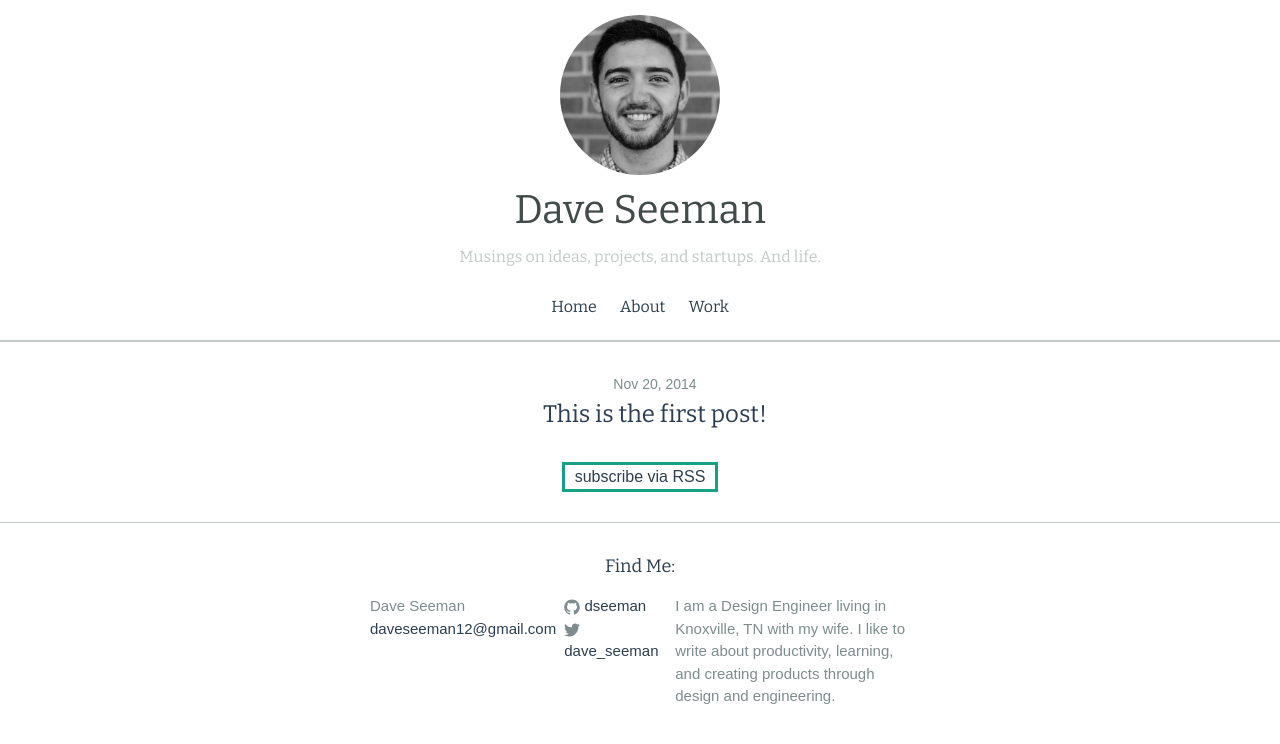
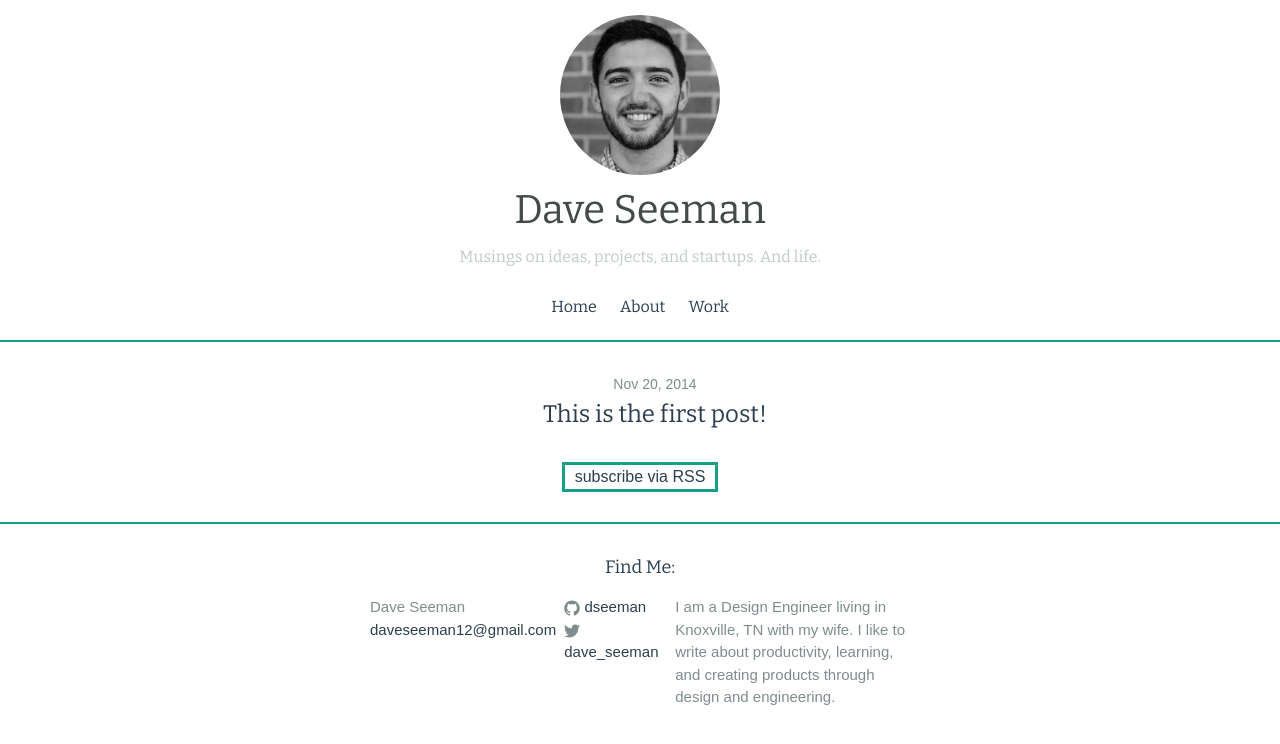
Before and after one commit to Shipwright/daveas.github.io, a Jekyll site: the page built from index.html, in a window 1280 px wide. Shown: the top 744 px of the page. Built offline with Jekyll 4.4.1, drawn with Linux system fonts in a browser that asks for light colours; some web fonts are replaced.

Commit message:
changed border color to pop

```diff
--- a/_sass/_layout.scss
+++ b/_sass/_layout.scss
@@ -2,7 +2,7 @@
  * Site header
  */
 .site-header {
-    border-bottom: 2px solid $gray-light;
+    border-bottom: 2px solid $pop-color;
     min-height: 56px;
     text-align: center;
     // Positioning context for the mobile navigation icon
@@ -107,7 +107,7 @@
  * Site footer
  */
 .site-footer {
-    border-top: 1px solid $gray-light;
+    border-top: 2px solid $pop-color;
     padding: $spacing-unit 0;
 }
 
```
